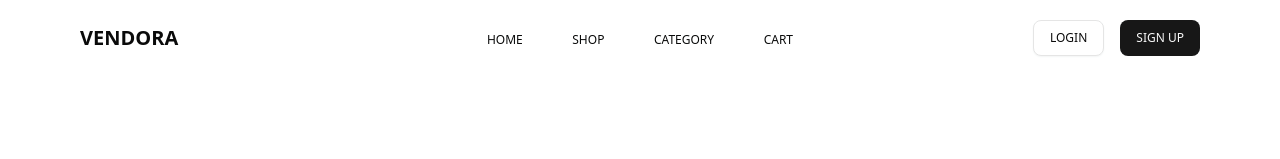
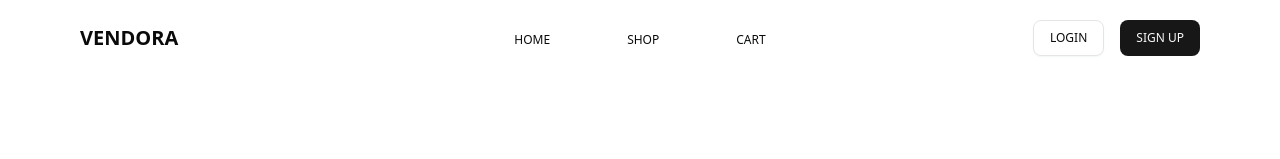
Before and after one commit to codewithjelo/vendora, a Next.js app: page / in a window 1280 px wide. Shown: the top 159 px of the page. Built offline with nearby package versions, Linux system fonts and the light colour scheme.

Commit message:
Remove category link

```diff
--- a/src/layout/Navbar.jsx
+++ b/src/layout/Navbar.jsx
@@ -4,12 +4,11 @@ const Navbar = () => {
   const navLinks = [
     { name: "HOME", href: "#" },
     { name: "SHOP", href: "#" },
-    { name: "CATEGORY", href: "#" },
     { name: "CART", href: "#" },
   ];
   return (
     <nav className="flex flex-row items-center py-5 xl:px-20 sticky top-0 z-30 bg-background/70 backdrop-blur-sm">
-      <h1 className="flex-1 text-xl font-bold">VENDORA</h1>
+      <a href="#" className="flex-1 text-xl font-bold">VENDORA</a>
       <ul className="flex-1 flex flex-row justify-evenly">
         {navLinks.map((link) => (
           <li key={link.name} className="inline-block mx-4">
```
